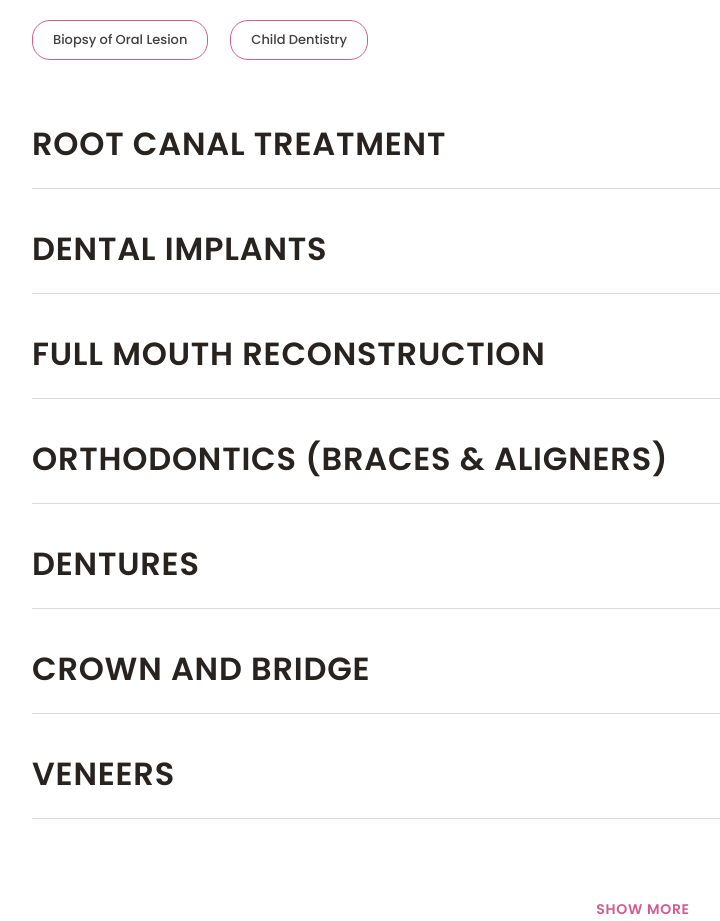
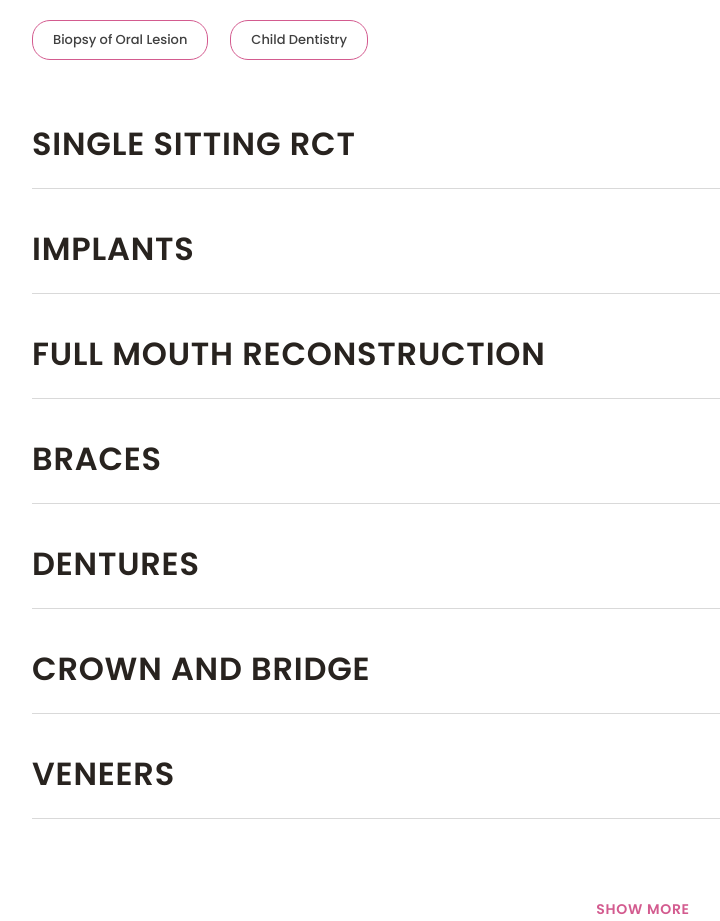
Before and after one commit to Abhikumar9896/Dental-Website, a React (Vite) app: page /services in a window 1280 px wide. Shown: the part 1121-2042 px from the top of the page, without its empty margins (83-803 px from the left). Built offline with nearby package versions, Linux system fonts and the light colour scheme.

Commit message:
treatmemts page

```diff
--- a/src/data/treatments.ts
+++ b/src/data/treatments.ts
@@ -25,16 +25,11 @@ export const treatments: {
   subtypes?: { title: string; content: string }[]
 }[] = [
   {
-    title: 'ROOT CANAL TREATMENT',
+    title: 'SINGLE SITTING RCT',
     category: 'Single Sitting RCT',
     content:
-      'Root Canal Treatment (RCT) is a highly successful procedure used to save a tooth that is severely infected or decayed. We utilize advanced technology to ensure a painless, effective treatment that restores your natural tooth.',
+      'Root Canal Treatment (RCT) is a highly successful procedure used to save a tooth that is severely infected or decayed. Single Sitting Root Canal Treatment completes the entire root canal procedure in one comfortable visit. Using advanced techniques and precise instrumentation, we remove infection, clean the canals and seal the tooth the same day - saving your natural tooth with minimal appointments and maximum comfort.',
     subtypes: [
-      {
-        title: 'SINGLE SITTING RCT',
-        content:
-          'Single Sitting Root Canal Treatment completes the entire root canal procedure in one comfortable visit. Using advanced techniques and precise instrumentation, we remove infection, clean the canals and seal the tooth the same day - saving your natural tooth with minimal appointments and maximum comfort.',
-      },
       {
         title: 'RE-RCT',
         content:
@@ -49,7 +44,7 @@ export const treatments: {
   },
 
   {
-    title: 'DENTAL IMPLANTS',
+    title: 'IMPLANTS',
     category: 'Implants',
     content:
       'Dental implants are the gold standard for replacing missing teeth. They provide a strong, permanent foundation that looks, feels, and functions exactly like your natural teeth.',
@@ -75,23 +70,23 @@ export const treatments: {
   },
 
   {
-    title: 'ORTHODONTICS (BRACES & ALIGNERS)',
+    title: 'BRACES',
     category: 'Braces',
     content:
       'Orthodontic treatments correct crowded, crooked, or misaligned teeth, giving you a perfectly straight and confident smile. We offer a range of solutions from traditional braces to virtually invisible aligners.',
     subtypes: [
       {
-        title: 'METAL BRACES',
+        title: 'METAL',
         content:
           'Metal braces are a proven, highly effective orthodontic solution for correcting crowding, spacing and bite issues. Made from durable stainless steel brackets and wires, they gently guide teeth into ideal alignment over time. They are a reliable choice for patients of all ages seeking a strong, cost-effective path to a straighter smile.',
       },
       {
-        title: 'CERAMIC BRACES (Esthetics)',
+        title: 'CERAMIC (ESTHETICS)',
         content:
           'Ceramic braces offer the same corrective power as metal braces with a more discreet appearance. Tooth-colored or clear ceramic brackets blend with your natural teeth, making treatment far less noticeable while still delivering precise, predictable alignment results.',
       },
       {
-        title: 'SELF-LIGATING BRACES',
+        title: 'SELF LIGATING',
         content:
           'Self-ligating braces are a modern orthodontic solution that use specialized brackets with built-in clips to hold the archwire in place, eliminating the need for traditional elastic ties. This innovative design reduces friction and pressure on the teeth, often leading to faster treatment times, fewer clinical visits and a more comfortable alignment process.',
       },
@@ -266,34 +261,19 @@ export const treatments: {
       'Pediatric dentistry focuses on the oral health of children from infancy through the teen years. We provide gentle, specialized care to ensure your child develops a healthy, confident smile in a comfortable environment.',
     subtypes: [
       {
-        title: 'FILLINGS',
+        title: 'FILLINGS / ZIRCONIA CROWNS',
         content:
-          'Pediatric dental fillings restore cavity-damaged baby or young permanent teeth back to healthy function. We use gentle techniques and tooth-colored materials so children stay comfortable while we stop decay and protect their developing smiles.',
+          'Pediatric dental fillings restore cavity-damaged baby or young permanent teeth back to healthy function. We use gentle techniques and tooth-colored materials. Pediatric zirconia crowns are strong, tooth-colored caps used to restore extensively decayed or damaged baby teeth. They look natural, are highly durable and help preserve space and function until the permanent teeth erupt.',
       },
       {
-        title: 'ZIRCONIA CROWNS',
+        title: 'PULPOTOMY / PULPECTOMY',
         content:
-          'Pediatric zirconia crowns are strong, tooth-colored caps used to restore extensively decayed or damaged baby teeth. They look natural, are highly durable and help preserve space and function until the permanent teeth erupt.',
+          "A pulpotomy is a gentle procedure performed when decay reaches the upper nerve pulp. We carefully remove the infected pulp while leaving healthy roots intact. A pulpectomy is essentially a root canal for a primary tooth. When infection extends down into the roots, the entire nerve tissue is carefully removed, cleaned, and filled to eliminate severe toothache and guide adult teeth in.",
       },
       {
-        title: 'PULPOTOMY',
+        title: 'SPACE MAINTAINER / ORTHO APPLIANCES',
         content:
-          "A pulpotomy is a gentle, restorative procedure primarily performed on a child's primary (baby) tooth when decay has reached the upper part of the nerve pulp. We carefully remove the infected pulp from the crown of the tooth while leaving the healthy root nerves intact. This relieves pain and preserves the baby tooth until it naturally falls out.",
-      },
-      {
-        title: 'PULPECTOMY',
-        content:
-          "A pulpectomy is essentially a root canal treatment for a child's primary tooth. When infection extends down into the tooth's roots, the entire nerve tissue must be carefully removed. The canals are then cleaned, sterilized and filled with an absorbable material. This crucial procedure eliminates severe toothache and saves the tooth to guide the adult teeth in.",
-      },
-      {
-        title: 'SPACE MAINTAINER',
-        content:
-          'A space maintainer is a small, custom-made dental appliance used when a child loses a baby tooth prematurely. It simply holds the empty space open, preventing adjacent teeth from shifting or tilting into the gap. This ensures that the underlying permanent tooth has enough room to erupt properly, often preventing the need for extensive orthodontic work later.',
-      },
-      {
-        title: 'ORTHO APPLIANCES',
-        content:
-          'Orthodontic appliances encompass a variety of custom-fitted devices, such as retainers, expanders and habit-breaking appliances. They are expertly designed to guide jaw growth, correct bite discrepancies, or maintain the alignment of teeth after braces. These crucial tools support healthy oral development and ensure a functional, perfectly aligned smile for life.',
+          'A space maintainer is a small custom appliance used when a child loses a baby tooth prematurely, holding the space open to prevent adjacent teeth from shifting. Orthodontic appliances encompass a variety of custom-fitted devices, such as retainers and expanders, expertly designed to guide jaw growth, correct bite discrepancies, and support healthy oral development.',
       },
     ],
   },
```
